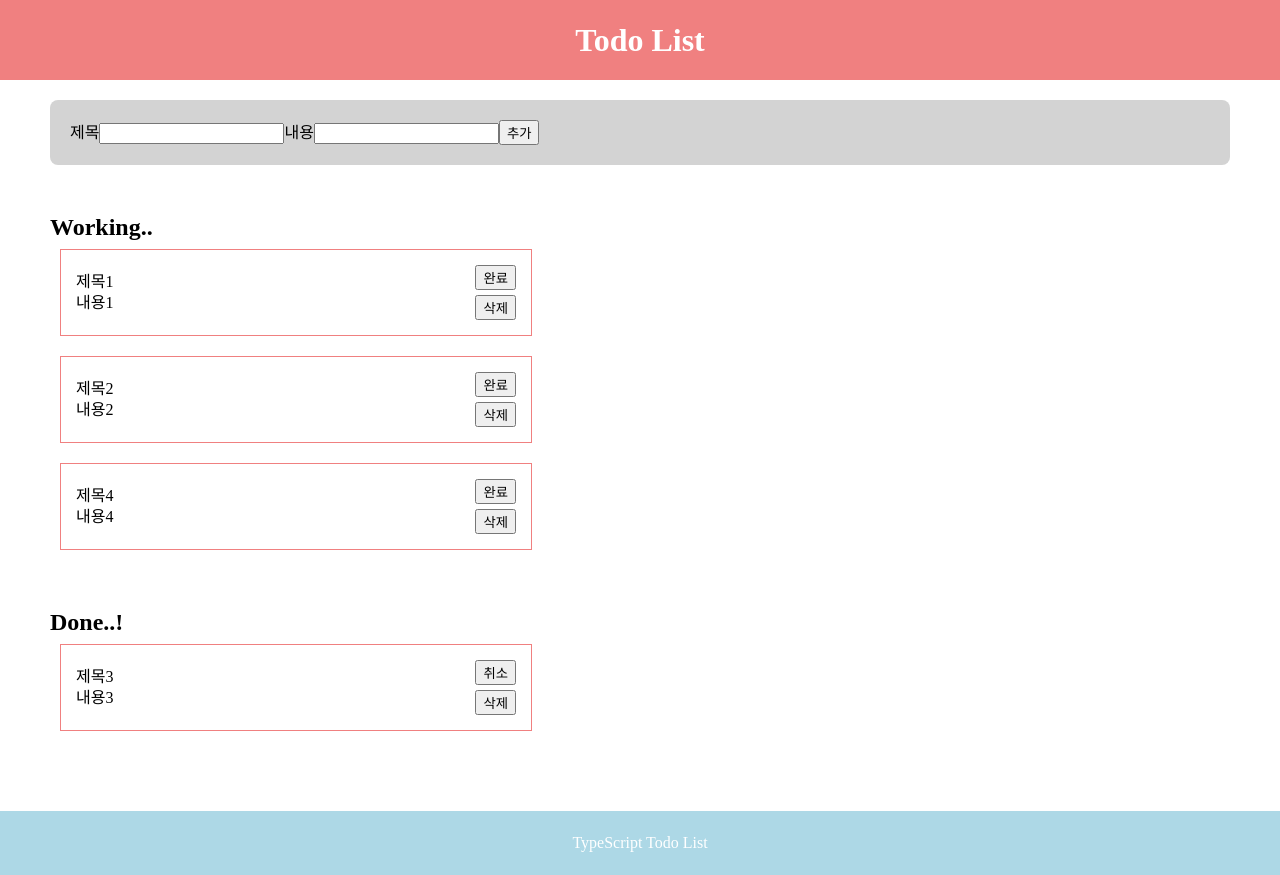
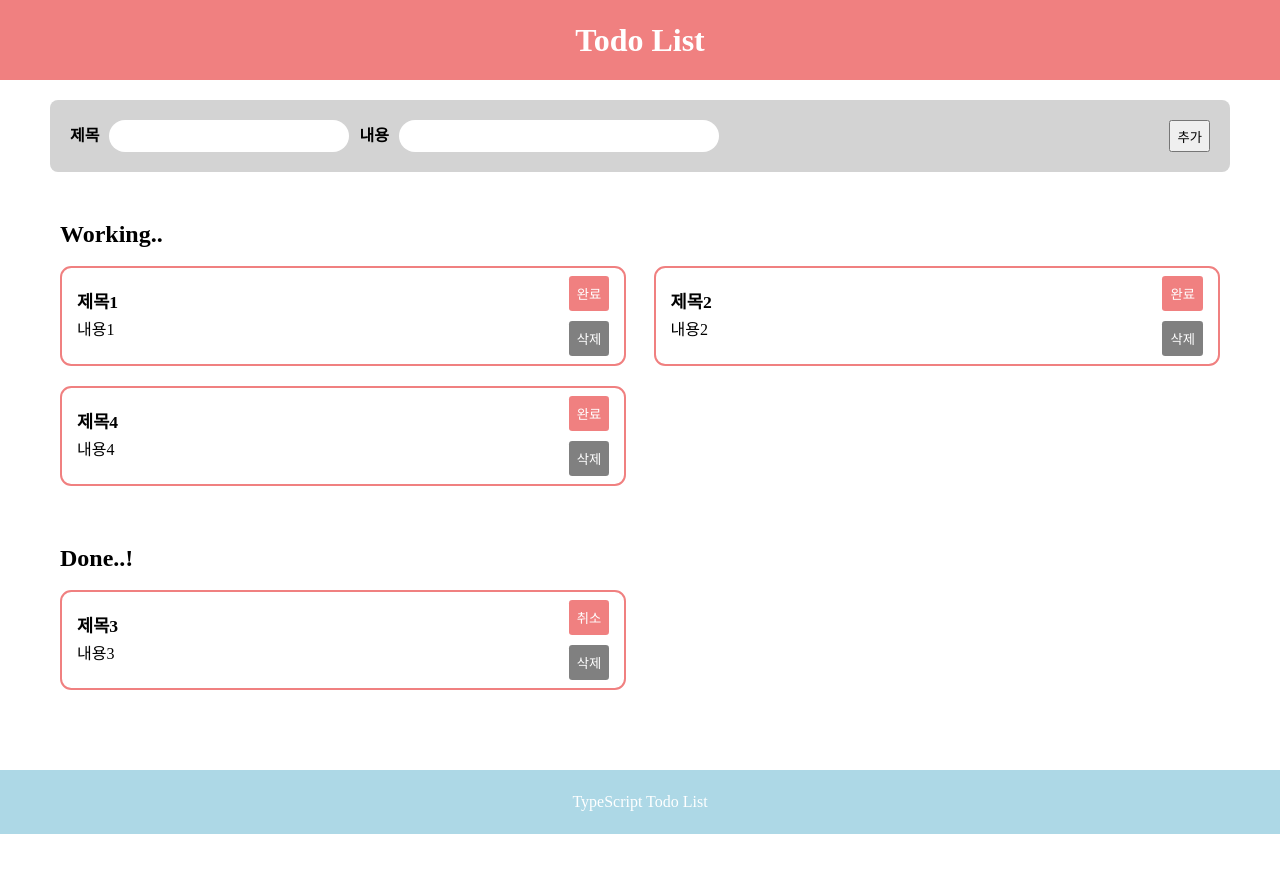
Before and after one commit to surely07/nbc-TS-todoList, a React (Create React App) app: page / in a window 1280 px wide. After the commit the page ends 834 px from the top, so only its background shows below. Built offline with nearby package versions, Linux system fonts and the light colour scheme.

Commit message:
feat: 리액트 props-drilling by TypeScript

```diff
--- a/package.json
+++ b/package.json
@@ -11,12 +11,15 @@
     "@types/react": "^18.0.0",
     "@types/react-dom": "^18.0.0",
     "@types/styled-components": "^5.1.34",
+    "@types/sweetalert": "^2.0.4",
     "@types/uuid": "^9.0.7",
     "react": "^18.2.0",
     "react-dom": "^18.2.0",
     "react-scripts": "5.0.1",
     "styled-components": "^6.1.1",
     "styled-reset": "^4.5.1",
+    "sweetalert": "^2.1.2",
+    "sweetalert2": "^11.10.1",
     "typescript": "^4.4.2",
     "web-vitals": "^2.1.0"
   },
--- /dev/null
+++ b/src/common/Button.tsx
@@ -0,0 +1,28 @@
+import React, { PropsWithChildren } from "react";
+import styled from "styled-components";
+
+type ButtonProps = {
+  $backgroundColor?: string;
+  onClick: () => void;
+};
+
+export const Button = ({
+  children,
+  $backgroundColor,
+  onClick,
+}: PropsWithChildren<ButtonProps>) => {
+  return (
+    <StBtn $backgroundColor={$backgroundColor} onClick={onClick}>
+      {children}
+    </StBtn>
+  );
+};
+
+const StBtn = styled.button<ButtonProps>`
+  border: none;
+  background-color: ${(props) =>
+    props.$backgroundColor ? props.$backgroundColor : "lightcoral"};
+  color: white;
+  padding: 0.5rem;
+  border-radius: 0.2rem;
+`;
--- a/src/components/Input.tsx
+++ b/src/components/Input.tsx
@@ -13,7 +13,7 @@ export const Input = ({ todos, setTodos }: InputProps) => {
   const [title, setTitle] = useState<string>("");
   const [contents, setContents] = useState<string>("");
 
-  const handleSubmitClick = (e: FormEvent<HTMLFormElement>) => {
+  const handleSubmitClick = (e: FormEvent<HTMLFormElement>): void => {
     e.preventDefault();
 
     const newTodo = {
@@ -28,25 +28,29 @@ export const Input = ({ todos, setTodos }: InputProps) => {
     setContents("");
   };
 
+  const handleInputTitle = (e: ChangeEvent<HTMLInputElement>) => {
+    setTitle(e.target.value);
+  };
+
+  const handleInputContents = (e: ChangeEvent<HTMLInputElement>) => {
+    setContents(e.target.value);
+  };
+
   return (
     <StInputContainer>
-      <form onSubmit={handleSubmitClick}>
-        <label>제목</label>
-        <input
-          value={title}
-          onChange={(e: ChangeEvent<HTMLInputElement>) =>
-            setTitle(e.target.value)
-          }
-        />
-        <label>내용</label>
-        <input
-          value={contents}
-          onChange={(e: ChangeEvent<HTMLInputElement>) =>
-            setContents(e.target.value)
-          }
-        />
+      <StConfirm onSubmit={handleSubmitClick}>
+        <div>
+          <label>제목</label>
+          <input value={title} onChange={handleInputTitle} />
+          <label>내용</label>
+          <input
+            width="20rem"
+            value={contents}
+            onChange={handleInputContents}
+          />
+        </div>
         <button type="submit">추가</button>
-      </form>
+      </StConfirm>
     </StInputContainer>
   );
 };
@@ -56,3 +60,31 @@ const StInputContainer = styled.div`
   padding: 20px;
   border-radius: 0.5rem;
 `;
+
+type InputTagProps = {
+  width?: string;
+};
+
+const StConfirm = styled.form<InputTagProps>`
+  display: flex;
+  flex-direction: row;
+  justify-content: space-between;
+  & div {
+    display: flex;
+    gap: 10px;
+    align-items: center;
+  }
+  & label {
+    font-weight: 600;
+  }
+  & input {
+    border: none;
+    width: ${(props) => (props.width ? props.width : "15rem")};
+    height: 30px;
+    border-radius: 2rem;
+    padding: 1rem;
+    &:last-child {
+      width: 20rem;
+    }
+  }
+`;
--- a/src/components/TodoList.tsx
+++ b/src/components/TodoList.tsx
@@ -1,5 +1,8 @@
 import React from "react";
 import styled from "styled-components";
+import Swal from "sweetalert2";
+import { Button } from "../common/Button";
+
 import { Todo } from "../types/types";
 
 type TodoListProps = {
@@ -9,49 +12,65 @@ type TodoListProps = {
 };
 
 export const TodoList = ({ todos, setTodos, listIsDone }: TodoListProps) => {
+  const handleDeleteButtonClick = (todo: Todo) => {
+    Swal.fire({
+      title: "정말 삭제하시겠습니까?",
+      icon: "warning",
+      showCancelButton: true,
+      confirmButtonColor: "lightcoral",
+      cancelButtonColor: "gray",
+      confirmButtonText: "삭제",
+      cancelButtonText: "취소",
+    }).then((result) => {
+      if (result.isConfirmed) {
+        const deleteTodos: Todo[] = todos.filter((item: Todo): boolean => {
+          return item.id !== todo.id;
+        });
+        setTodos(deleteTodos);
+      }
+    });
+  };
+
+  const handleCompleteButtonClick = (todo: Todo) => {
+    const newTodos = todos.map((item) => {
+      if (item.id === todo.id) {
+        return { ...item, isDone: !item.isDone };
+      } else {
+        return item;
+      }
+    });
+    setTodos(newTodos);
+  };
+
   return (
     <StTodoListContainer>
       <StTitle>{listIsDone ? "Done..!" : "Working.."}</StTitle>
-      {todos
-        .filter((todo) => todo.isDone === listIsDone)
-        .map((todo) => {
-          return (
-            <StTodoWrapper>
+      <StTodoWrapper>
+        {todos
+          .filter((todo) => todo.isDone === listIsDone)
+          .map((todo) => {
+            return (
               <StTodo key={todo.id}>
                 <div>
                   <h3>{todo.title}</h3>
                   <p>{todo.contents}</p>
                 </div>
                 <div>
-                  <button
-                    onClick={() => {
-                      const newTodos = todos.map((item) => {
-                        if (item.id === todo.id) {
-                          return { ...item, isDone: !item.isDone };
-                        } else {
-                          return item;
-                        }
-                      });
-                      setTodos(newTodos);
-                    }}
-                  >
+                  <Button onClick={() => handleCompleteButtonClick(todo)}>
                     {listIsDone ? "취소" : "완료"}
-                  </button>
-                  <button
-                    onClick={() => {
-                      const deleteTodos = todos.filter((item) => {
-                        return item.id !== todo.id;
-                      });
-                      setTodos(deleteTodos);
-                    }}
+                  </Button>
+
+                  <Button
+                    $backgroundColor="gray"
+                    onClick={() => handleDeleteButtonClick(todo)}
                   >
                     삭제
-                  </button>
+                  </Button>
                 </div>
               </StTodo>
-            </StTodoWrapper>
-          );
-        })}
+            );
+          })}
+      </StTodoWrapper>
     </StTodoListContainer>
   );
 };
@@ -63,6 +82,7 @@ const StTodoListContainer = styled.div`
 const StTitle = styled.h1`
   font-size: 1.5rem;
   font-weight: 600;
+  margin: 10px;
 `;
 
 const StTodoWrapper = styled.div`
@@ -73,10 +93,12 @@ const StTodoWrapper = styled.div`
 `;
 
 const StTodo = styled.div`
-  border: 1px solid lightcoral;
-  width: 40%;
+  border: 2px solid lightcoral;
+  width: 48%;
+  height: 100px;
   padding: 15px;
   margin: 10px;
+  border-radius: 0.7rem;
   display: flex;
   flex-direction: row;
   justify-content: space-between;
@@ -84,6 +106,13 @@ const StTodo = styled.div`
   & div {
     display: flex;
     flex-direction: column;
-    gap: 5px;
+    gap: 10px;
+  }
+  & h3 {
+    font-size: 1.1rem;
+    font-weight: 600;
+  }
+  & p {
+    font-size: 1rem;
   }
 `;
```
Also changed, not shown: 1 other file (tests, documents, lock files or other folders).
